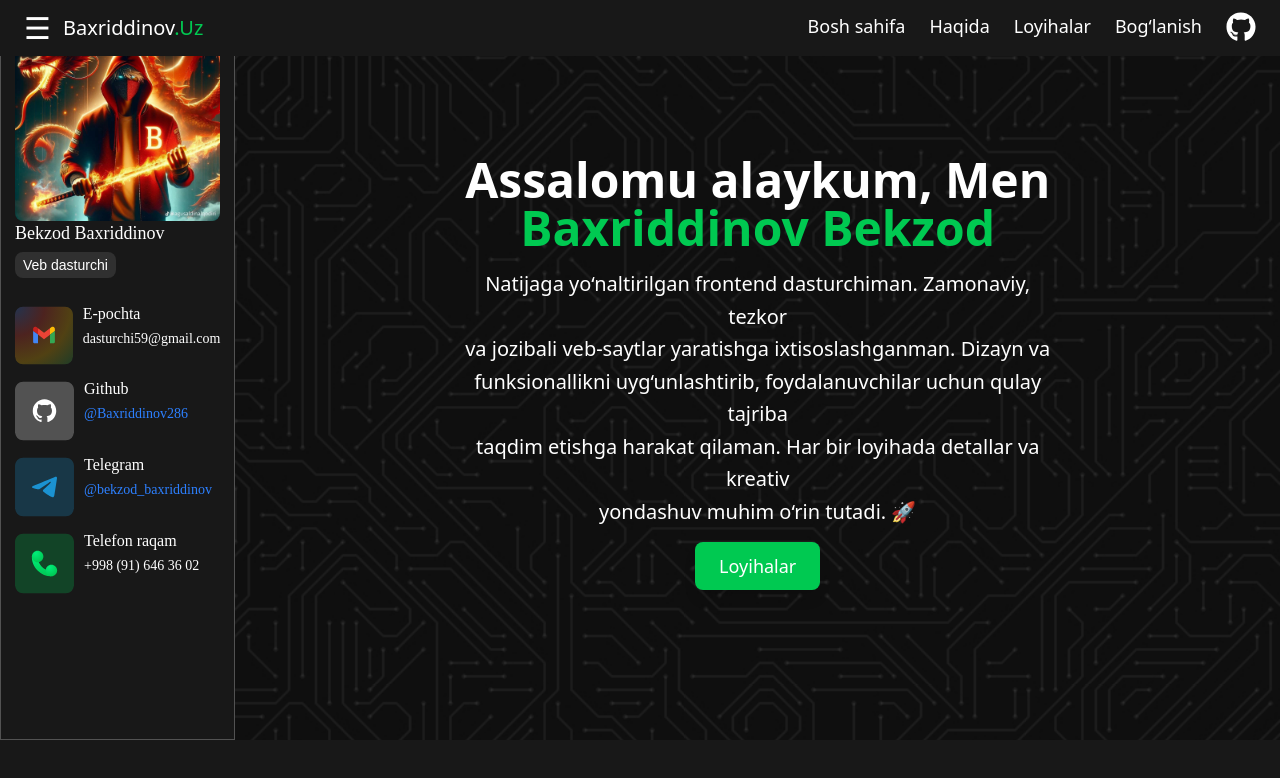
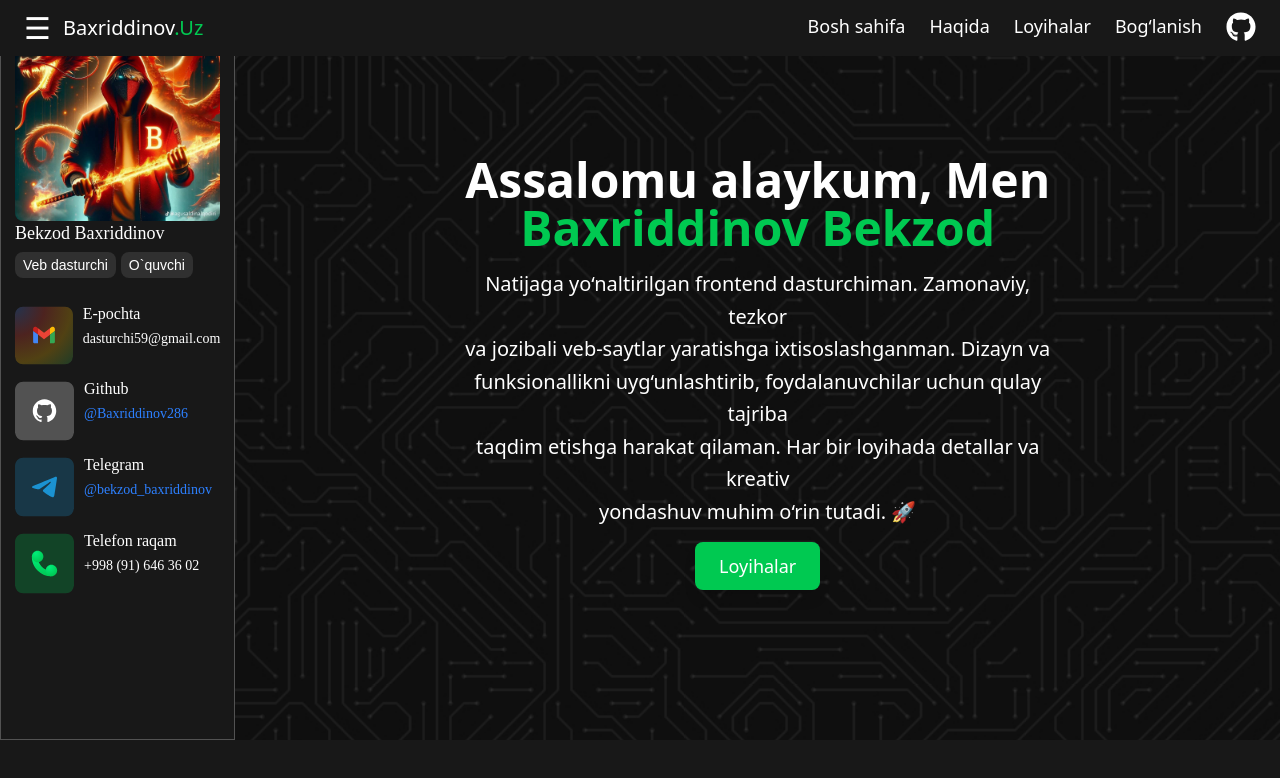
Before and after one commit to Baxriddinov286/MyPortfolio, a Next.js app: page / in a window 1280 px wide. Shown: the top 778 px of the page. Built offline with nearby package versions, Linux system fonts and the light colour scheme.

Commit message:
change password

```diff
--- a/app/_Components/Saidbar.tsx
+++ b/app/_Components/Saidbar.tsx
@@ -16,6 +16,7 @@ export default function Saidbar() {
         <h1>Bekzod Baxriddinov</h1>
         <div className="SaidbarBtn">
           <button>Veb dasturchi</button>
+          <button>O`quvchi</button>
         </div>
       </div>
       <div className="p-3.5 space-y-4">
--- a/app/globals.css
+++ b/app/globals.css
@@ -104,6 +104,12 @@ html {
 }
 
 .SaidbarBtn {
+  display: flex;
+  flex-wrap: wrap;
+  gap: 5px;
+}
+
+.SaidbarBtn button {
   background: rgba(255, 255, 255, 0.1);
   padding: 6px 8px;
   border-radius: 8px;
```
